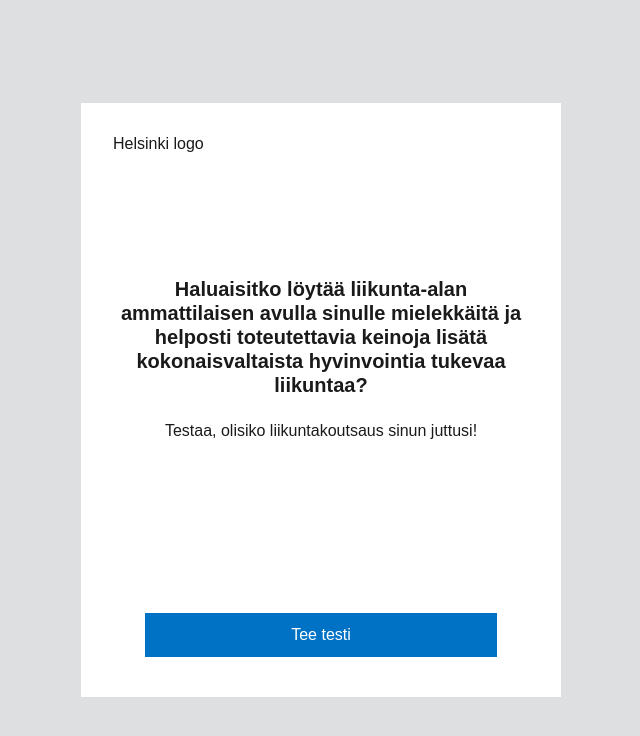
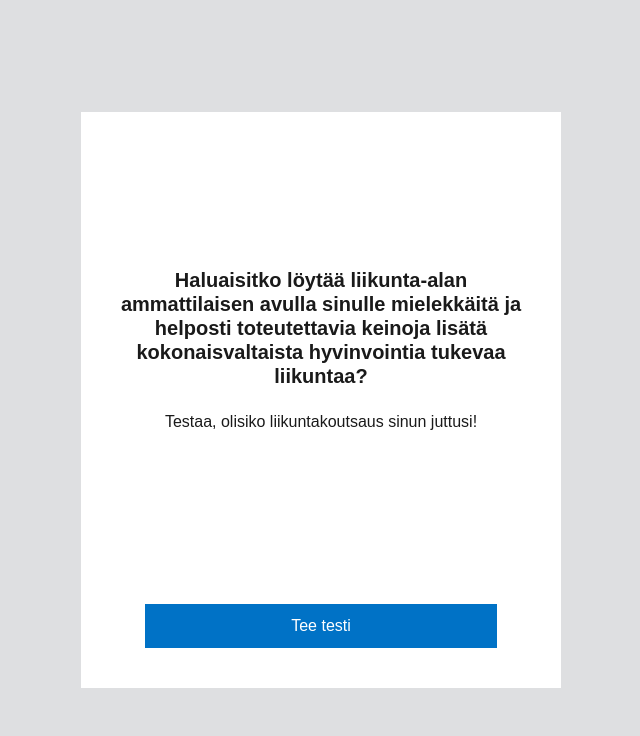
Before and after one commit to mikkom79/Liikuntakoutsaus, a React (Create React App) app in the folder cra/: page / in a window 1280 px wide. Shown: the top 736 px of the page, without its empty margins (319-959 px from the left). Built offline with nearby package versions, Linux system fonts and the light colour scheme.

Commit message:
hds logo

```diff
--- a/cra/src/components/Header.js
+++ b/cra/src/components/Header.js
@@ -1,9 +1,11 @@
-//import { Logo } from "hds-react";
+import { Logo } from "hds-react";
 
 const Header = () => {
-  return <header>Helsinki logo</header>;
+  return (
+    <header>
+      <Logo language="fi" size="small" className="logo" />
+    </header>
+  );
 };
 
-//<Logo language="fi" size="small" className="logo" />
-
 export default Header;
```
